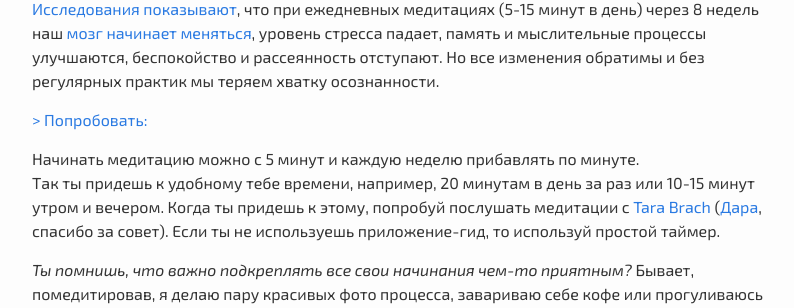
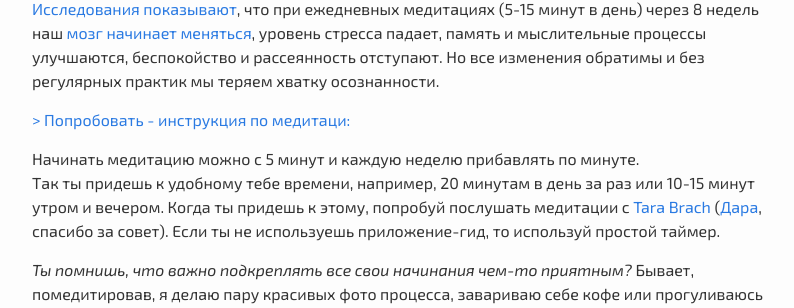
Before and after one commit to djagya/lara-blog, a Jekyll site: the page built from _posts/2017-10-17-self-discovery-and-meditation.md, in a window 1280 px wide and 900 px high, scrolled down 5402 px. Shown: the part 150-458 px from the top of the window, without its empty margins (98-892 px from the left). Built offline with Jekyll 4.4.1, drawn with Linux system fonts in a browser that asks for light colours; nearby versions of some CDN libraries; comment, search, counter and statistics services are not loaded.

Commit message:
lara changes

```diff
--- a/_posts/2017-10-17-self-discovery-and-meditation.md
+++ b/_posts/2017-10-17-self-discovery-and-meditation.md
@@ -99,7 +99,7 @@ date: 2017-10-17
 
 [Исследования показывают](https://futurism.com/harvard-neuroscientist-meditation-reduces-stress-and-literally-changes-your-brain/), что при ежедневных медитациях (5-15 минут в день) через 8 недель наш [мозг начинает меняться](https://www.sciencedaily.com/releases/2014/05/140515095545.htm), уровень стресса падает, память и мыслительные процессы улучшаются, беспокойство и рассеянность отступают. Но все изменения обратимы и без регулярных практик мы теряем хватку осознанности.
 
-{% collapse Попробовать: %}
+{% collapse Попробовать - инструкция по медитаци: %}
 
 1. Подумай, зачем тебе медитация и чего ты хочешь достичь. [Не жди от практик мгновенного просветления](https://www.headspace.com/blog/2017/08/06/meditation-benefits/), прислушивайся к себе и лови удовольствие от процесса. После начала регулярных занятий ты можешь испытать эйфорию, легкость и тепло в теле.
 Я медитирую, чтобы привести мысли и чувства в порядок, у меня хаотичный разум, а ежедневные практики ставят все на свое место.
@@ -113,7 +113,7 @@ date: 2017-10-17
 
 5. Сосредоточься на дыхании, чувствуй свои руки и ребра, напряжение в теле и шее, как наполняются воздухом легкие и пусть твои мысли бегут в голове, как машины на дороге - просто дыши и замечай их. И всякий раз, когда твой разум начнет смещать свое внимание в сторону от дыхания и ты заметишь, что уходишь в мысли - просто возвращай внимание обратно к дыханию.
 
-Не нужно стараться очистить голову, медитация - это про наблюдение. Если ты начал и понимаешь, что тебя мучают идеи или незаконченные дела, то прервись, выпиши все в блокнот и начни заново. Я всегда держу под рукой бумагу, потому что знаю, что в самом начале мне придет идея для поста в блог или еще что-то срочное, что не даст мне посидеть 10 минут.
+    Не нужно стараться очистить голову, медитация - это про наблюдение. Если ты начал и понимаешь, что тебя мучают идеи или незаконченные дела, то прервись, выпиши все в блокнот и начни заново. Я всегда держу под рукой бумагу, потому что знаю, что в самом начале мне придет идея для поста в блог или еще что-то срочное, что не даст мне посидеть 10 минут.
 
 6. Сделай из медитации любимый ритуал или красивую привычку. Я знаю, что когда достаю наушники и коврик - пора побыть наедине. Желательно, чтобы это было одно и то же время дня и одно и то же место. Зажечь свечу, капнуть эфирного масла мяты (утро) или лаванды (вечер) на салфетку или даже обустроить маленький столик с травами в вазе и милыми мелочами, что настроят на правильную волну. У меня это камешки из путешествий, ракушка с Кони Айленд и засушенный гинкго.
 
```
